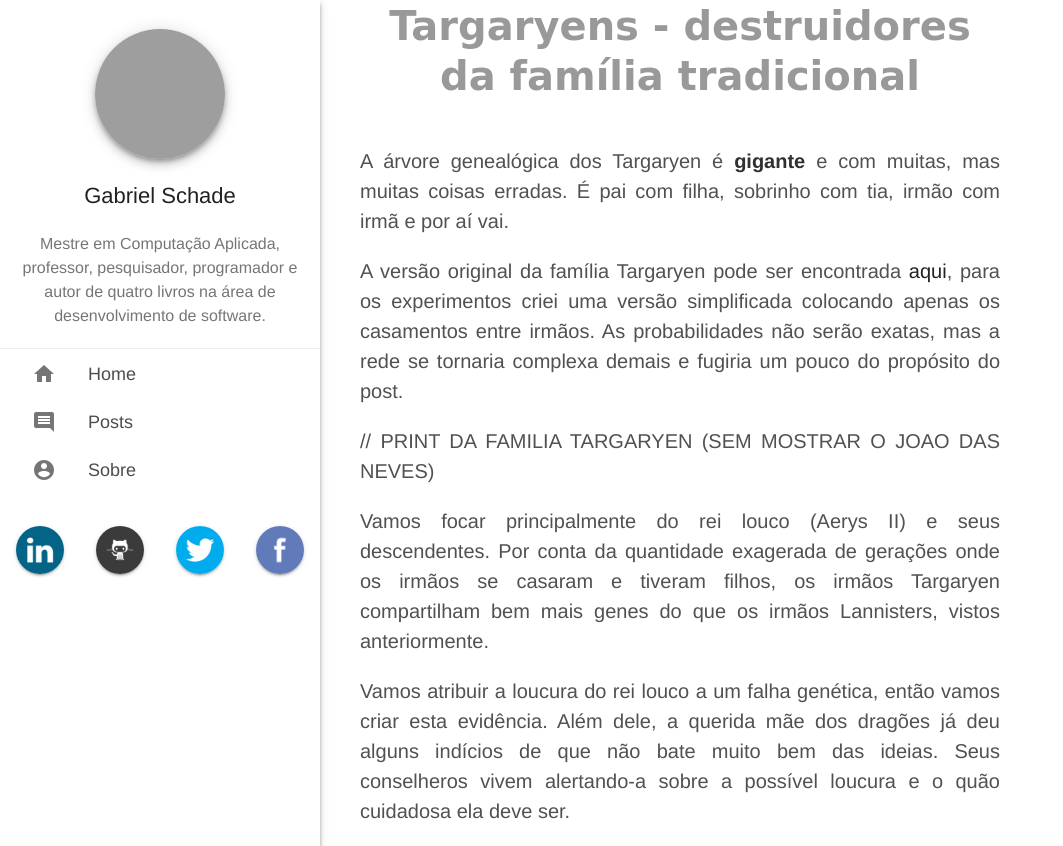
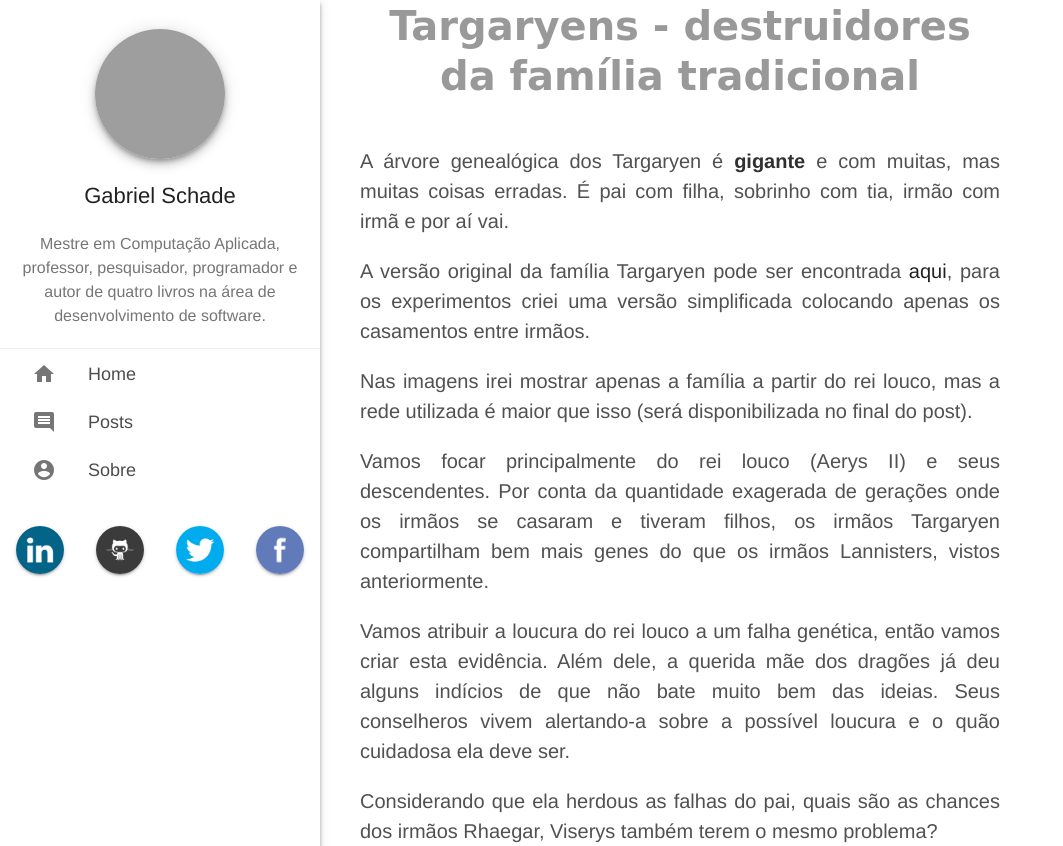
Before and after one commit to gabrielschade/gabrielschade.github.io, a Jekyll site: the page built from _posts/2017-10-20-gameofthrones-redes-bayeseanas.markdown, in a window 1280 px wide and 1400 px high, scrolled down 8139 px. Shown: the top 846 px of the window, without its empty margins (0-1063 px from the left). Built offline with Jekyll 4.4.1, drawn with Linux system fonts in a browser that asks for light colours; nearby versions of some CDN libraries; comment, search, counter and statistics services are not loaded; some of the changed text lies outside the part shown; grey boxes are pictures that could not be loaded.

Commit message:
Commit imagens finais do post

```diff
--- a/_posts/2017-10-20-gameofthrones-redes-bayeseanas.markdown
+++ b/_posts/2017-10-20-gameofthrones-redes-bayeseanas.markdown
@@ -138,9 +138,9 @@
 
 A árvore genealógica dos Targaryen é **gigante** e com muitas, mas muitas coisas erradas. É pai com filha, sobrinho com tia, irmão com irmã e por aí vai.
 
-A versão original da família Targaryen pode ser encontrada [aqui](https://i.imgur.com/hrlwbTg.jpg), para os experimentos criei uma versão simplificada colocando apenas os casamentos entre irmãos. As probabilidades não serão exatas, mas a rede se tornaria complexa demais e fugiria um pouco do propósito do post.
+A versão original da família Targaryen pode ser encontrada [aqui](https://i.imgur.com/hrlwbTg.jpg), para os experimentos criei uma versão simplificada colocando apenas os casamentos entre irmãos.
 
-// PRINT DA FAMILIA TARGARYEN (SEM MOSTRAR O JOAO DAS NEVES)
+Nas imagens irei mostrar apenas a família a partir do rei louco, mas a rede utilizada é maior que isso (será disponibilizada no final do post).
 
 Vamos focar principalmente do rei louco (Aerys II) e seus descendentes. Por conta da quantidade exagerada de gerações onde os irmãos se casaram e tiveram filhos, os irmãos Targaryen compartilham bem mais genes do que os irmãos Lannisters, vistos anteriormente.
 
@@ -148,7 +148,9 @@
 
 Considerando que ela herdous as falhas do pai, quais são as chances dos irmãos Rhaegar, Viserys também terem o mesmo problema?
 
-No caso dos irmãos Lannisters as chances eram de 57%, aqui temos um aumento de enormes 30% por conta dos ascendentes. Logo, cada um dos irmãos compartilham aproximadamente **90%** genes. O.O
+{% include image.html link="https://i.imgur.com/FLNxDuv.jpg" alt="Targaryen" width=80 %}
+
+No caso dos irmãos Lannisters as chances eram de 57%, aqui temos um aumento de enormes 30% por conta dos ascendentes. Logo, cada um dos irmãos compartilham quase **90%** genes. O.O
 
 Vamos o momento do **spoiler**, vá direto para o fim do post caso não queira receber informações indesejadas.
 
@@ -158,12 +160,13 @@
 
 Por conta da quantidade de casamentos entre familiares Targaryen, Jon e Daenerys compartilham praticamente a mesma quantidade de genes que dois irmãos (45%).
 
-// PRINT DA ÁRVORE COM O JON SNOW
+{% include image.html link="https://i.imgur.com/DUIkefk.jpg" alt="Filho de Jon e Daenerys" width=80 %}
 
 Neste cenário, caso nasça uma criança deste relacionamento, há uma probabilidade de 72% da falha genética se propagar.
 
-Não seria nada mal chamá-lo de Aerys III, tendo em vista que podemos ter mais um rei louco acabando com Westeros e causando mais uma guerra. Desde que isso renda outra série com esta qualidade, não vejo mal algum!
+Não seria nada mal chamá-lo de Aerys III, tendo em vista que podemos ter mais um rei louco acabando com Westeros e causando mais uma guerra.
 
+Desde que isso renda outra série com esta qualidade, não vejo problema nenhum.
 
 
 O que você achou deste post?
```
